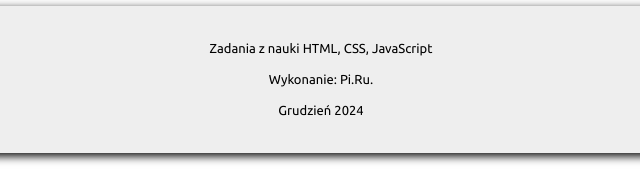
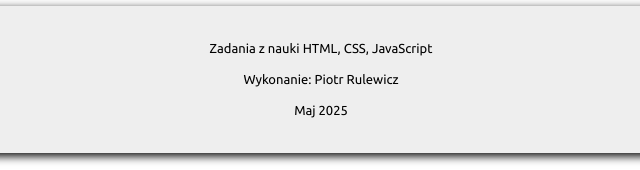
Before and after one commit to piotr-rulewicz/homepage, a plain HTML site: page index.html in a window 1280 px wide. Shown: the part 7039-7209 px from the top of the page, 319-959 px from the left. Drawn offline with nearby package versions, Linux system fonts and the light colour scheme.

Commit message:
Updating the content of the website

```diff
--- a/index.html
+++ b/index.html
@@ -262,8 +262,8 @@
   </main>
   <footer class="footer">
     <p class="footer__text">Zadania z nauki HTML, CSS, JavaScript</p>
-    <p class="footer__text">Wykonanie: Pi.Ru.</p>
-    <p class="footer__text">Grudzień 2024</p>
+    <p class="footer__text">Wykonanie: Piotr Rulewicz</p>
+    <p class="footer__text">Maj 2025</p>
   </footer>
 
   <script defer src="js/script.js"></script>
```
